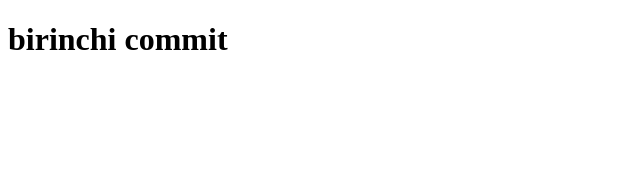
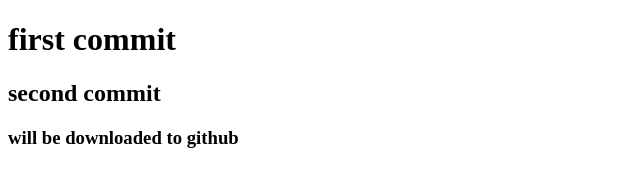
Before and after one commit to Abror050/test-js-01, a plain HTML site: page index.html in a window 1280 px wide. Shown: the whole page, without its empty margins (0-640 px from the left). Drawn offline with Linux system fonts and the light colour scheme.

Commit message:
change language

```diff
--- a/index.html
+++ b/index.html
@@ -7,6 +7,8 @@
     <title>Document</title>
 </head>
 <body>
-    <h1>birinchi commit</h1>
+    <h1>first commit</h1>
+    <h2>second commit</h2>
+    <h3>will be downloaded to github</h3>
 </body>
 </html>
```
